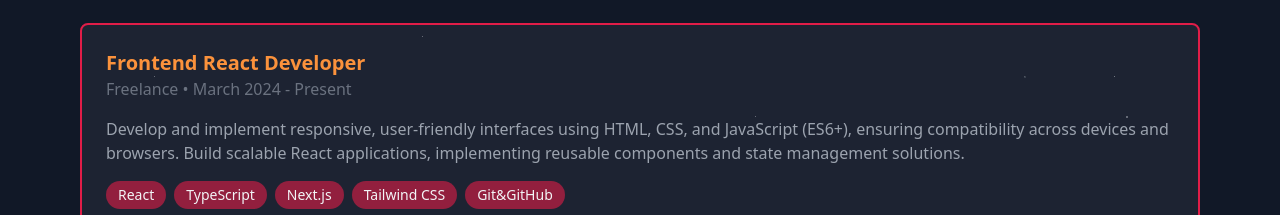
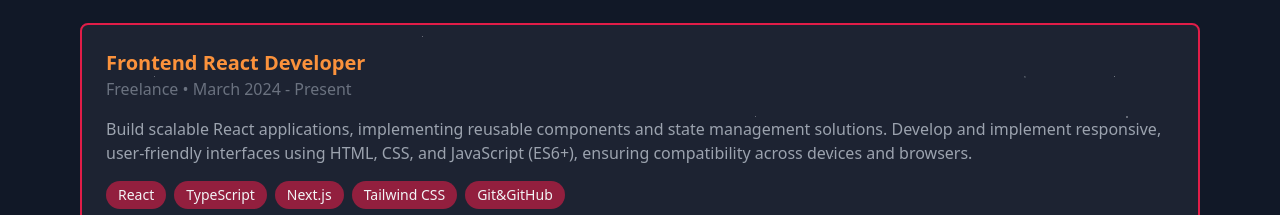
Before and after one commit to evokss/MyPortfolioWebsite, a Next.js app: page /about in a window 1280 px wide. Shown: the part 1229-1444 px from the top of the page. Built offline with nearby package versions, Linux system fonts and the light colour scheme.

Commit message:
Update About section

```diff
--- a/components/about/AboutPage.jsx
+++ b/components/about/AboutPage.jsx
@@ -139,10 +139,11 @@ const AboutPage = () => {
               </p>
             </div>
             <p className="mb-4">
-              Develop and implement responsive, user-friendly interfaces using
-              HTML, CSS, and JavaScript (ES6+), ensuring compatibility across
-              devices and browsers. Build scalable React applications,
-              implementing reusable components and state management solutions.
+              Build scalable React applications, implementing reusable
+              components and state management solutions. Develop and implement
+              responsive, user-friendly interfaces using HTML, CSS, and
+              JavaScript (ES6+), ensuring compatibility across devices and
+              browsers.
             </p>
             <div className="flex flex-wrap gap-2">
               <span className="px-3 py-1 text-gray-800 bg-orange-100 dark:bg-rose-600/60 dark:text-gray-100 rounded-full text-sm">
```
